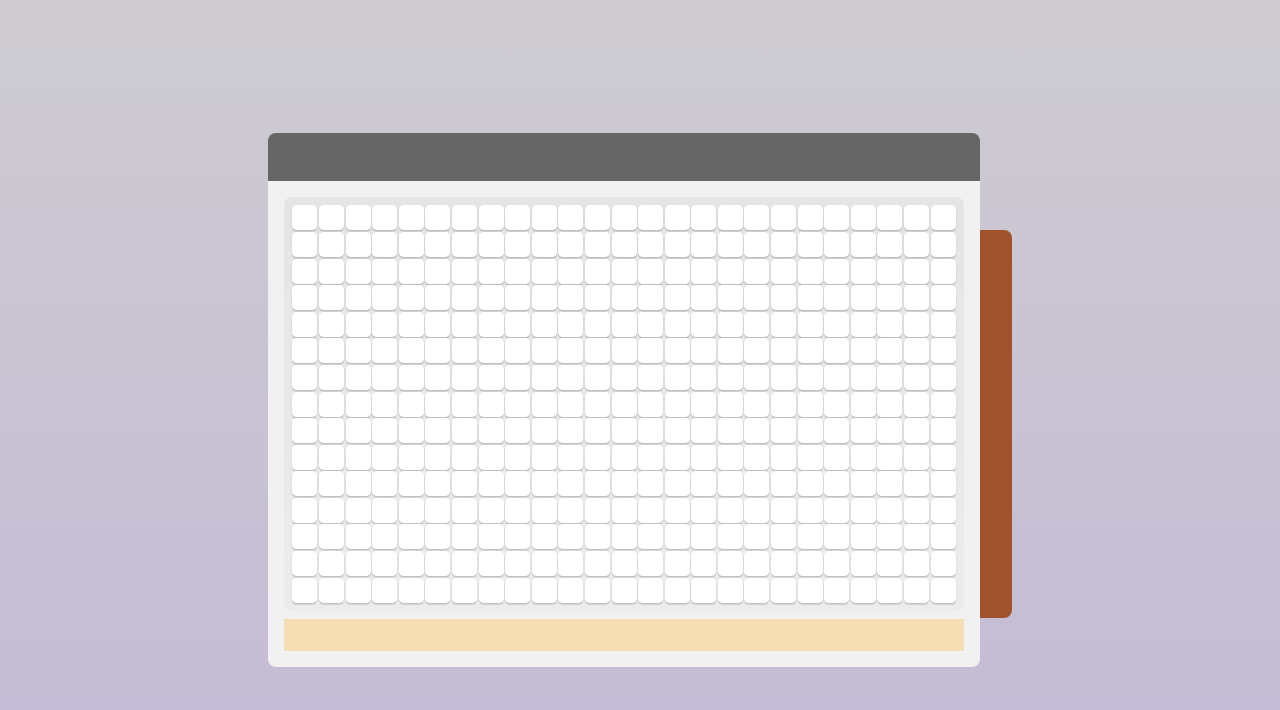
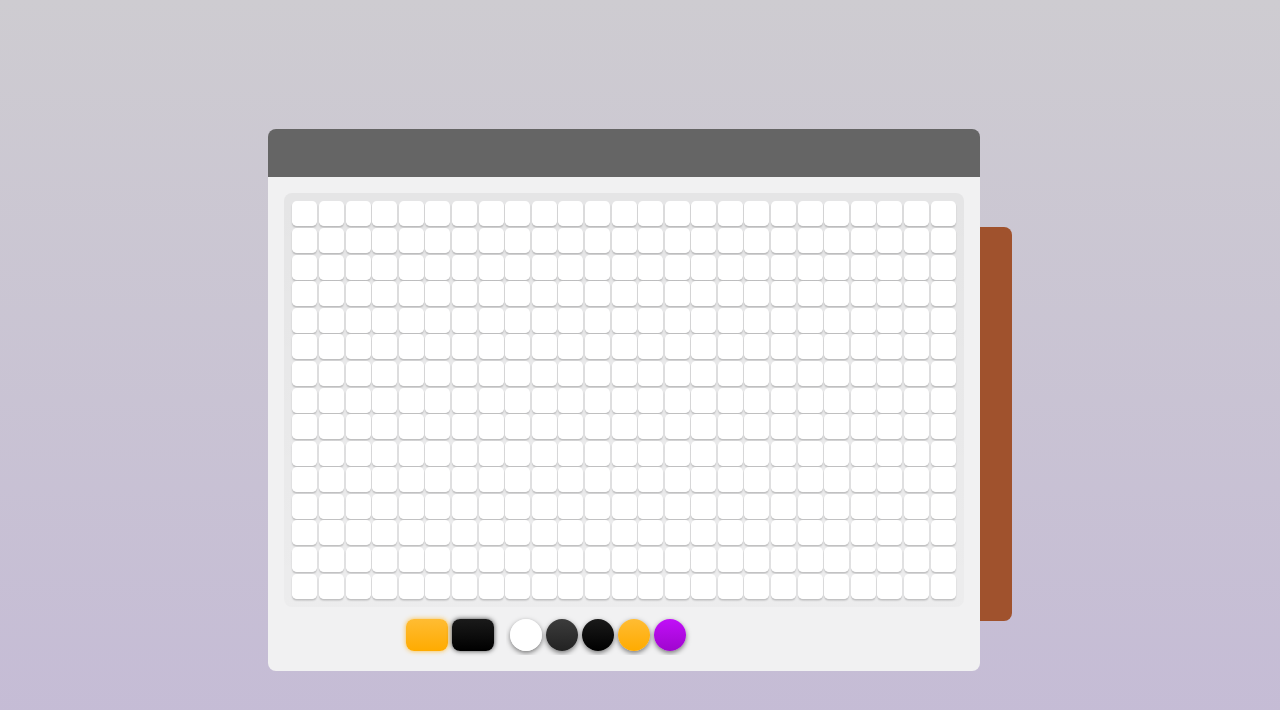
Before and after one commit to yugisu/pixx-o, a React (Create React App) app: page / in a window 1280 px wide. Shown: the top 710 px of the page. Built offline with nearby package versions, Linux system fonts and the light colour scheme.

Commit message:
add color selection feature

```diff
--- a/src/components/App/App.tsx
+++ b/src/components/App/App.tsx
@@ -1,12 +1,19 @@
-import React from 'react';
+import React, { useEffect } from 'react';
 
 import Canvas from '../Canvas';
-import { Palette } from '../Palette';
+import Palette from '../Palette';
 import { Toolkit } from '../Toolkit';
 
 import * as S from './App.styles';
 
 export const App = () => {
+  useEffect(() => {
+    window.oncontextmenu = (e) => {
+      e.preventDefault();
+      return false;
+    };
+  }, []);
+
   return (
     <S.This>
       <S.Header />
--- a/src/components/Palette/Palette.styles.ts
+++ b/src/components/Palette/Palette.styles.ts
@@ -1,9 +1,99 @@
-import styled from 'styled-components';
+import styled, { css } from 'styled-components';
+import { lighten, transparentize } from 'polished';
 
 export const This = styled.div`
   grid-area: palette;
 
+  height: 2.5rem;
+  width: 100%;
+  justify-self: center;
+
+  display: flex;
+  justify-content: center;
+  align-items: flex-start;
+
+  /* background: wheat; */
+`;
+
+type SwatchProps = {
+  primary: string;
+  secondary: string;
+};
+export const Swatch = styled.div<SwatchProps>`
+  width: 6rem;
+  height: 100%;
+
+  display: grid;
+  grid-template-columns: 1fr 1fr;
+  gap: 0.25rem;
+  padding: 0.25rem;
+
+  &::before,
+  &::after {
+    content: '';
+    display: block;
+
+    border-radius: 0.5rem;
+  }
+
+  &::before {
+    ${({ primary }) =>
+      css`
+        background: linear-gradient(
+          to bottom,
+          ${lighten(0.1, primary)},
+          ${primary}
+        );
+        box-shadow: 0 0 5px ${transparentize(0.25, primary)};
+      `}
+  }
+
+  &::after {
+    ${({ secondary }) =>
+      css`
+        background: linear-gradient(
+          to bottom,
+          ${lighten(0.1, secondary)},
+          ${secondary}
+        );
+        box-shadow: 0 0 5px ${transparentize(0.25, secondary)};
+      `}
+  }
+`;
+
+export const Paints = styled.div`
+  margin-left: 0.5rem;
+
+  min-width: 50%;
+  height: 100%;
+
+  padding: 0.25rem;
+  display: grid;
+  grid-auto-flow: column;
+  grid-auto-columns: 2rem;
+  grid-auto-rows: 2rem;
+  gap: 0.25rem;
+  overflow-x: auto;
+
+  /* background: thistle; */
+`;
+
+type PaintProps = {
+  paintColor: string;
+};
+export const Paint = styled.div<PaintProps>`
+  border-radius: 50%;
   height: 2rem;
+  width: 2rem;
 
-  background: wheat;
+  box-shadow: 0 2px 5px rgba(0, 0, 0, 0.5);
+
+  ${({ paintColor }) =>
+    css`
+      background: linear-gradient(
+        to bottom,
+        ${lighten(0.1, paintColor)},
+        ${paintColor}
+      );
+    `}
 `;
--- a/src/components/Palette/Palette.tsx
+++ b/src/components/Palette/Palette.tsx
@@ -1,7 +1,52 @@
 import React from 'react';
+import { connect } from 'react-redux';
+import { bindActionCreators } from 'redux';
+
+import { StoreState } from '../../store';
+import * as colorActions from '../../store/colors/actions';
 
 import * as S from './Palette.styles';
 
-export const Palette = () => {
-  return <S.This />;
+type Props = {
+  colors: string[];
+  currentColors: {
+    primary: string;
+    secondary: string;
+  };
+} & typeof colorActions;
+
+const Palette = ({ colors, currentColors, changeColor }: Props) => {
+  const onChangeColor = (color: string) => (
+    e: React.MouseEvent<HTMLDivElement>
+  ) => {
+    changeColor(
+      e.button === 0
+        ? {
+            primary: color,
+          }
+        : {
+            secondary: color,
+          }
+    );
+  };
+
+  return (
+    <S.This>
+      <S.Swatch {...currentColors} />
+      <S.Paints>
+        {colors.map((color) => (
+          <S.Paint
+            paintColor={color}
+            key={`paint-${color}`}
+            onMouseDown={onChangeColor(color)}
+          />
+        ))}
+      </S.Paints>
+    </S.This>
+  );
 };
+
+export default connect(
+  ({ color }: StoreState) => color,
+  (dispatch) => bindActionCreators(colorActions, dispatch)
+)(Palette);
--- a/src/components/Palette/index.ts
+++ b/src/components/Palette/index.ts
@@ -1 +1,4 @@
+import Palette from './Palette';
+export default Palette;
+
 export * from './Palette';
--- a/src/store/colors/actions.ts
+++ b/src/store/colors/actions.ts
@@ -1,6 +1,9 @@
 type ChangeColorAction = {
   type: 'CHANGE_COLOR';
-  payload: { [key in 'primary' | 'secondary']: string };
+  payload:
+    | { [key in 'primary' | 'secondary']: string }
+    | { primary: string }
+    | { secondary: string };
 };
 
 type AddColorAction = {
@@ -9,7 +12,10 @@ type AddColorAction = {
 };
 
 export const changeColor = (
-  change: { [key in 'primary' | 'secondary']: string }
+  change:
+    | { [key in 'primary' | 'secondary']: string }
+    | { primary: string }
+    | { secondary: string }
 ): ChangeColorAction => ({
   type: 'CHANGE_COLOR',
   payload: change,
```
Also changed, not shown: tsconfig.json (+7 -3 lines).
